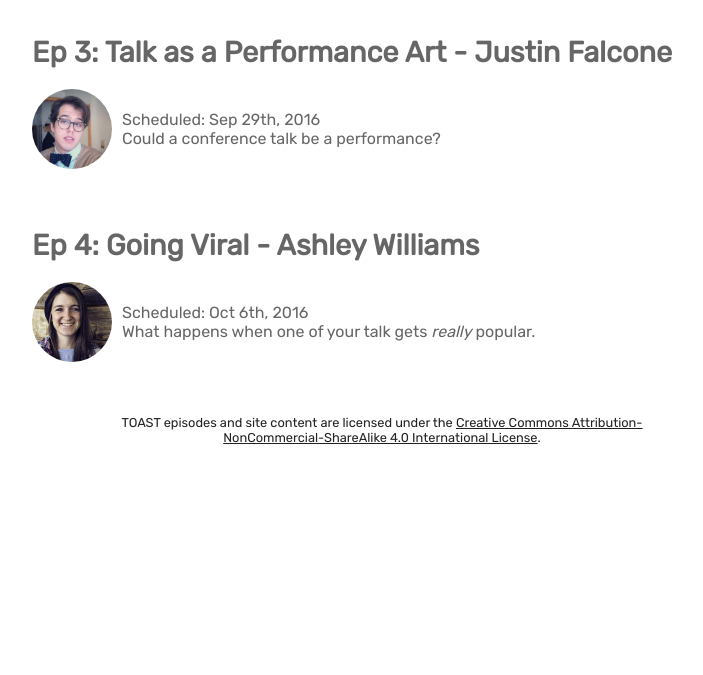
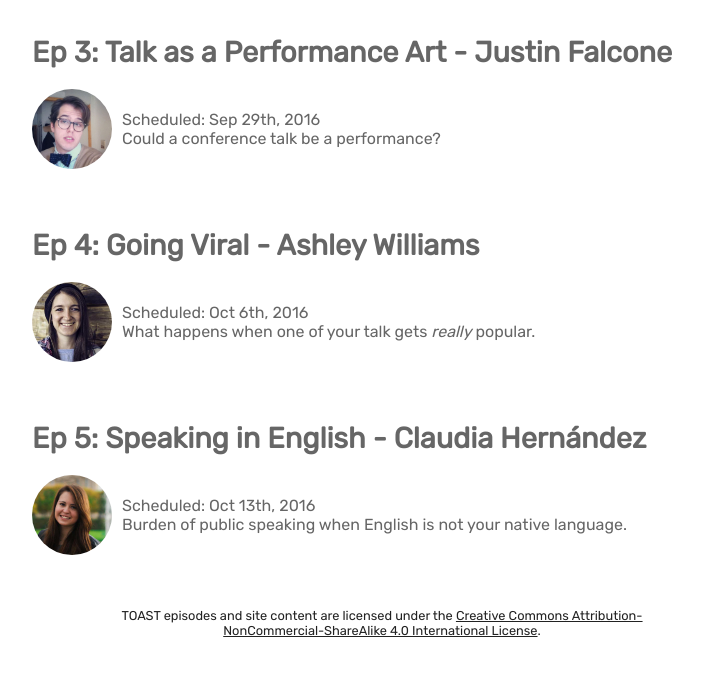
Before and after one commit to kosamari/ToastShow, a plain HTML site: page index.html in a window 1280 px wide. Shown: the part 1039-1714 px from the top of the page, without its empty margins (258-961 px from the left). Before the commit the page ends 1535 px from the top, so only its background shows below. Drawn offline with Linux system fonts and the light colour scheme.

Commit message:
add Claudia as ep5 guest.

```diff
--- a/index.html
+++ b/index.html
@@ -192,6 +192,15 @@
         What happens when one of your talk gets <i>really</i> popular.</p>
       </div>
     </section>
+    <a name="s1-koste4"></a>
+    <section class="notpublished">
+      <h3>Ep 5: Speaking in English - Claudia Hernández</h3>
+      <div class="preview">
+        <img src="./img/claudia.jpg" alt="Claudia profile image" class="img-circle">
+        <p>Scheduled: <time datetime="2016-10-13">Oct 13th, 2016</time><br>
+        Burden of public speaking when English is not your native language.</p>
+      </div>
+    </section>
   </article>
   <footer>
     <p>TOAST episodes and site content are licensed under the <a rel="license" href="http://creativecommons.org/licenses/by-nc-sa/4.0/">Creative Commons Attribution-NonCommercial-ShareAlike 4.0 International License</a>.</p>
```
Also changed, not shown: img/claudia.jpg (added).
